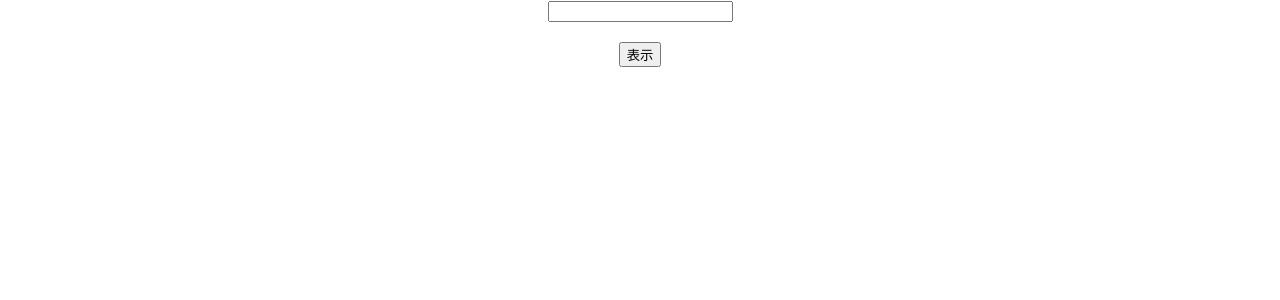
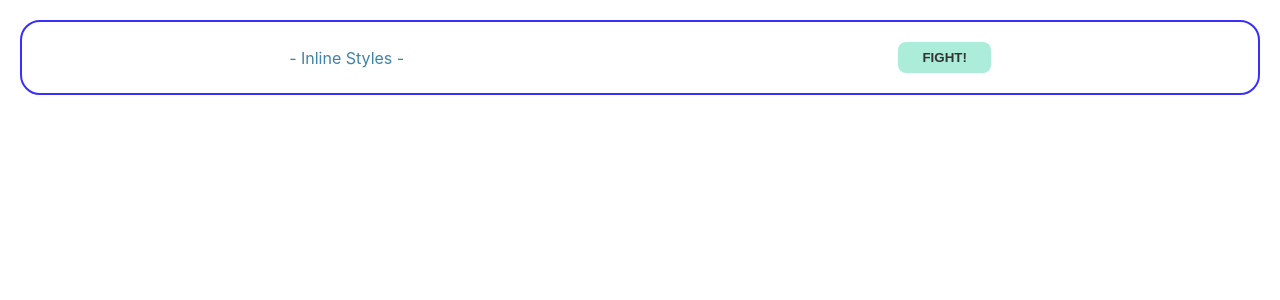
Before and after one commit to Madoyume/react-stepup, a React (Create React App) app: page / in a window 1280 px wide. Shown: the top 300 px of the page. Built offline with nearby package versions, Linux system fonts and the light colour scheme; the HTML template or start-up script is replaced by a standard one.

Commit message:
[upd]InlineStyleの適用

```diff
--- a/src/App.jsx
+++ b/src/App.jsx
@@ -1,33 +1,9 @@
 import "./App.css";
-import React, { useState, useCallback, useMemo } from "react";
-import { ChildArea } from "./components/ChildArea";
+import React from "react";
+import { InlineStyle } from "./components/InlineStyle";
 
 function App() {
-  const [text, setText] = useState("");
-  const [open, setOpen] = useState(false);
-
-  console.log("Appがレンダリングされた！");
-
-  const onClickOpen = () => setOpen(!open);
-
-  const onChangeText = (e) => setText(e.target.value);
-
-  const onClickClose = useCallback(() => setOpen(false), [setOpen]);
-
-  const temp = useMemo(() => 1 + 3, []);
-  console.log(temp);
-
-  return (
-    <>
-      <div className="App">
-        <input value={text} onChange={onChangeText} />
-        <br />
-        <br />
-        <button onClick={onClickOpen}>表示</button>
-        <ChildArea open={open} onClickClose={onClickClose} />
-      </div>
-    </>
-  );
+  return <InlineStyle />;
 }
 
 export default App;
--- /dev/null
+++ b/src/components/InlineStyle.jsx
@@ -0,0 +1,27 @@
+export const InlineStyle = () => {
+  const containerStyle = {
+    border: "solid 2px #392eff",
+    borderRadius: "20px",
+    padding: "20px",
+    margin: "20px",
+    display: "flex",
+    justifyContent: "space-around",
+    alignItems: "center",
+  };
+  const titleStyle = { margin: 0, color: "#3d84a8" };
+  const buttonStyle = {
+    backgroundColor: "#abedd8",
+    border: "none",
+    padding: "8px 24px",
+    borderRadius: "8px",
+    color: "#333",
+    fontWeight: "bold",
+  };
+
+  return (
+    <div style={containerStyle}>
+      <p style={titleStyle}>- Inline Styles -</p>
+      <button style={buttonStyle}>FIGHT!</button>
+    </div>
+  );
+};
```
